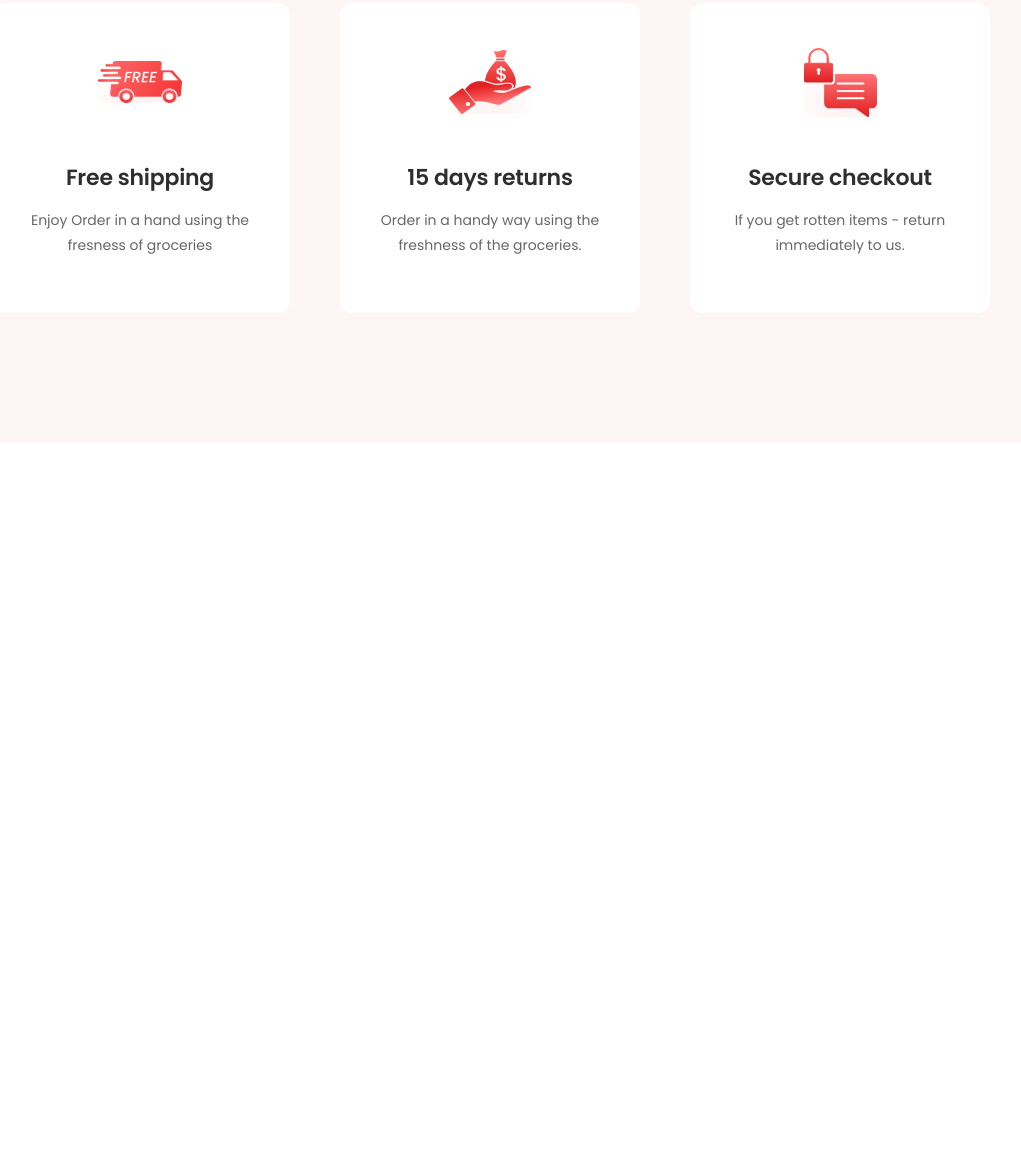
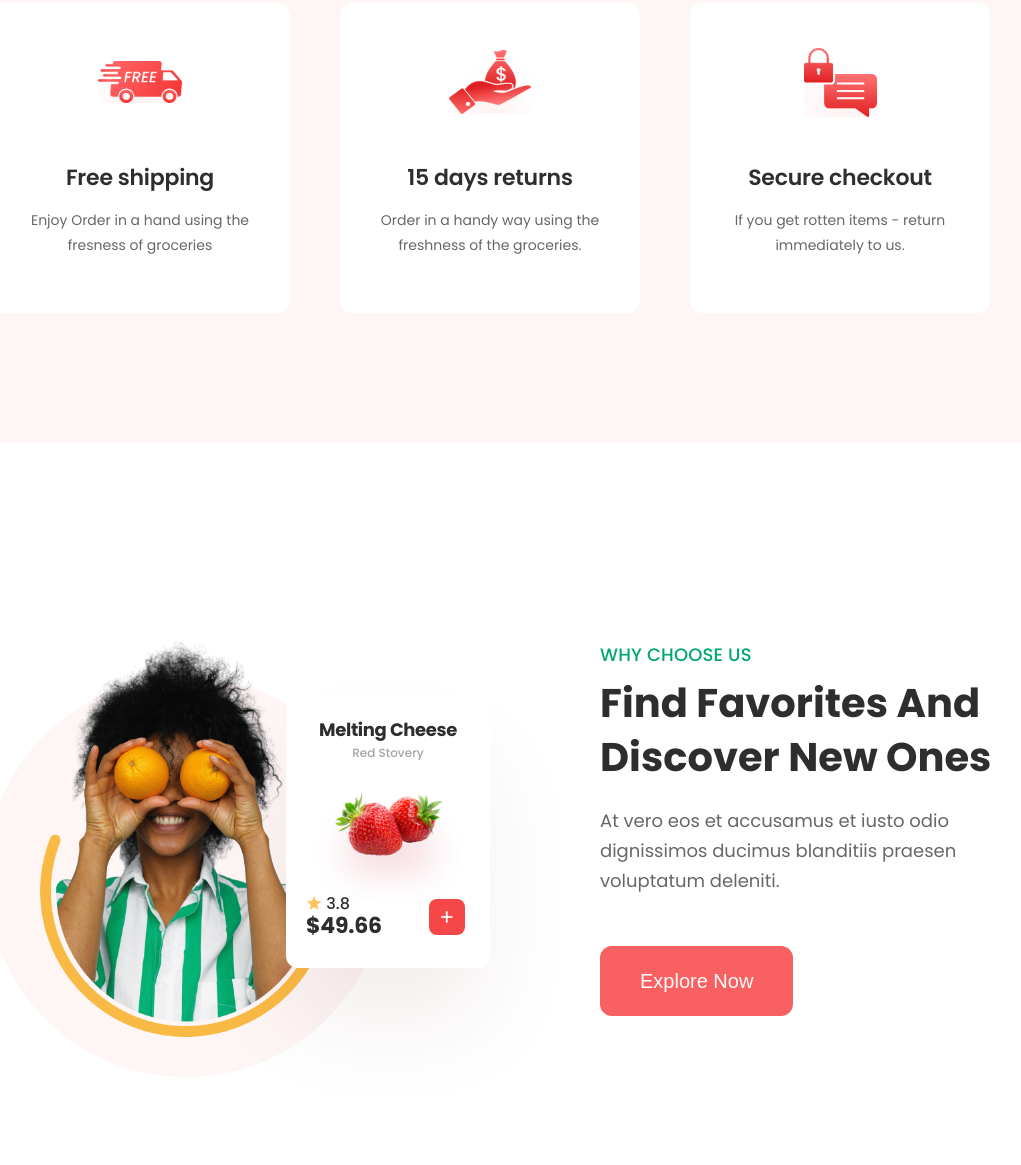
Before and after one commit to Puchinn/lading-page, a plain HTML site: page index.html in a window 1280 px wide. Shown: the part 1078-2243 px from the top of the page, without its empty margins (150-1171 px from the left). Before the commit the page ends 1521 px from the top, so only its background shows below. Drawn offline with nearby package versions, Linux system fonts and the light colour scheme.

Commit message:
add features section

```diff
--- a/index.html
+++ b/index.html
@@ -103,6 +103,32 @@
         </div>
       </div>
     </section>
+
+    <section class="features-section-1">
+      <div class="features-1-container">
+        <div class="feature-1-img-card">
+          <img src="assets/features-assets/section-1/image.png" alt="" width="400">
+          <div class="feature-1-card">
+            <h2>Melting Cheese</h2>
+            <span>Red Stovery</span>
+            <img src="assets/features-assets/section-1/fruit.png" width="166" alt="">
+            <div class="feature-1-card-info">
+              <i class="las la-star"></i>
+              <span>3.8</span>
+              <p>$49.66</p>
+            </div>
+            <div class="icon">+</div>
+          </div>
+        </div>
+        <div class="feature-1-content">
+          <span>WHY CHOOSE US</span>
+          <h2>Find Favorites and Discover New Ones</h2>
+          <p>At vero eos et accusamus et iusto odio dignissimos ducimus blanditiis praesen voluptatum deleniti.</p>
+          <button>Explore Now</button>
+        </div>
+      </div>
+
+    </section>
   </main>
 </body>
 
--- a/styles.css
+++ b/styles.css
@@ -399,3 +399,147 @@ header {
   width: 243px;
   margin: auto;
 }
+
+
+.features-section-1 {
+  padding-top: 109px;
+}
+
+.features-1-container {
+  display: flex;
+  max-width: 1440px;
+  padding: 31px 136px 88px 136px;
+  margin: 0 auto;
+  align-items: center;
+  justify-content: center;
+  gap: 110px;
+}
+
+.feature-1-img-card {
+  display: flex;
+  align-items: center;
+}
+
+.feature-1-card {
+  width: 204px;
+  height: 277px;
+  border-radius: 12px;
+  background: #FFF;
+  box-shadow: 0px 60px 100px -10px rgba(86, 0, 0, 0.08);
+  padding: 30px 20px;
+  position: relative;
+  margin-top: 0px;
+  margin-left: -100px;
+}
+
+.feature-1-card>h2 {
+  color: #2E2E2E;
+  text-align: center;
+  font-size: 18px;
+  font-weight: 700;
+  line-height: 18px;
+  letter-spacing: -0.36px;
+  padding-bottom: 8px;
+}
+
+.feature-1-card>span {
+  display: block;
+  color: #A5A4A4;
+  text-align: center;
+  font-size: 12px;
+  font-style: normal;
+  font-weight: 500;
+  line-height: 12px;
+  /* 100% */
+}
+
+.feature-1-card>img {
+  display: block;
+  margin: 30px auto 0 auto;
+}
+
+.feature-1-card-info {
+  margin-top: -20px;
+}
+
+.feature-1-card-info>i {
+  font-size: 16px;
+  color: #FDC55E;
+}
+
+.feature-1-card-info>span {
+  color: #2E2E2E;
+  font-size: 16px;
+  font-style: normal;
+  font-weight: 500;
+  line-height: 20px;
+  /* 125% */
+}
+
+.feature-1-card-info>p {
+  color: #2E2E2E;
+  font-size: 22px;
+  font-style: normal;
+  font-weight: 700;
+  line-height: 20px;
+  /* 90.909% */
+  letter-spacing: -0.22px;
+}
+
+.feature-1-card>.icon {
+  position: absolute;
+  width: 36px;
+  height: 36px;
+  inset: 0;
+  background-color: #F54748;
+  border-radius: 8px;
+  color: #fff;
+  display: flex;
+  justify-content: center;
+  align-items: center;
+  font-size: 22px;
+  top: 75%;
+  left: 70%;
+}
+
+.feature-1-content>span {
+  color: #03A66B;
+  font-size: 18px;
+  font-style: normal;
+  font-weight: 500;
+  line-height: 24px;
+  letter-spacing: 0.18px;
+}
+
+.feature-1-content>h2 {
+  color: #2E2E2E;
+  font-size: 40px;
+  font-style: normal;
+  font-weight: 700;
+  line-height: 54px;
+  text-transform: capitalize;
+  padding: 8px 0 22px 0;
+}
+
+.feature-1-content>p {
+  color: #676767;
+  font-family: Poppins;
+  font-size: 18px;
+  font-style: normal;
+  font-weight: 400;
+  line-height: 30px;
+}
+
+.feature-1-content>button {
+  border: none;
+  color: #FFFAFA;
+  font-size: 20px;
+  font-style: normal;
+  font-weight: 500;
+  line-height: 20px;
+  /* 100% */
+  border-radius: 12px;
+  background: #F86061;
+  padding: 25px 40px;
+  margin-top: 50px;
+}
```
